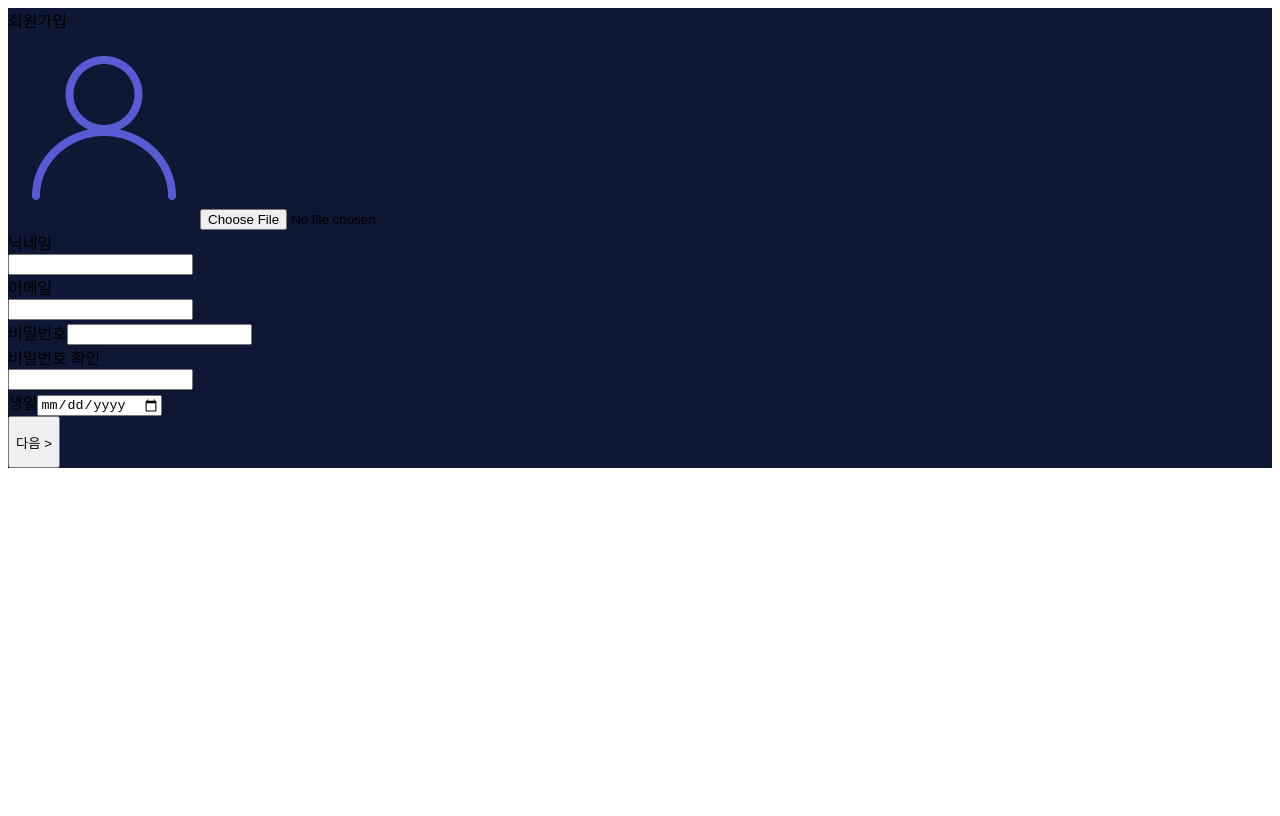
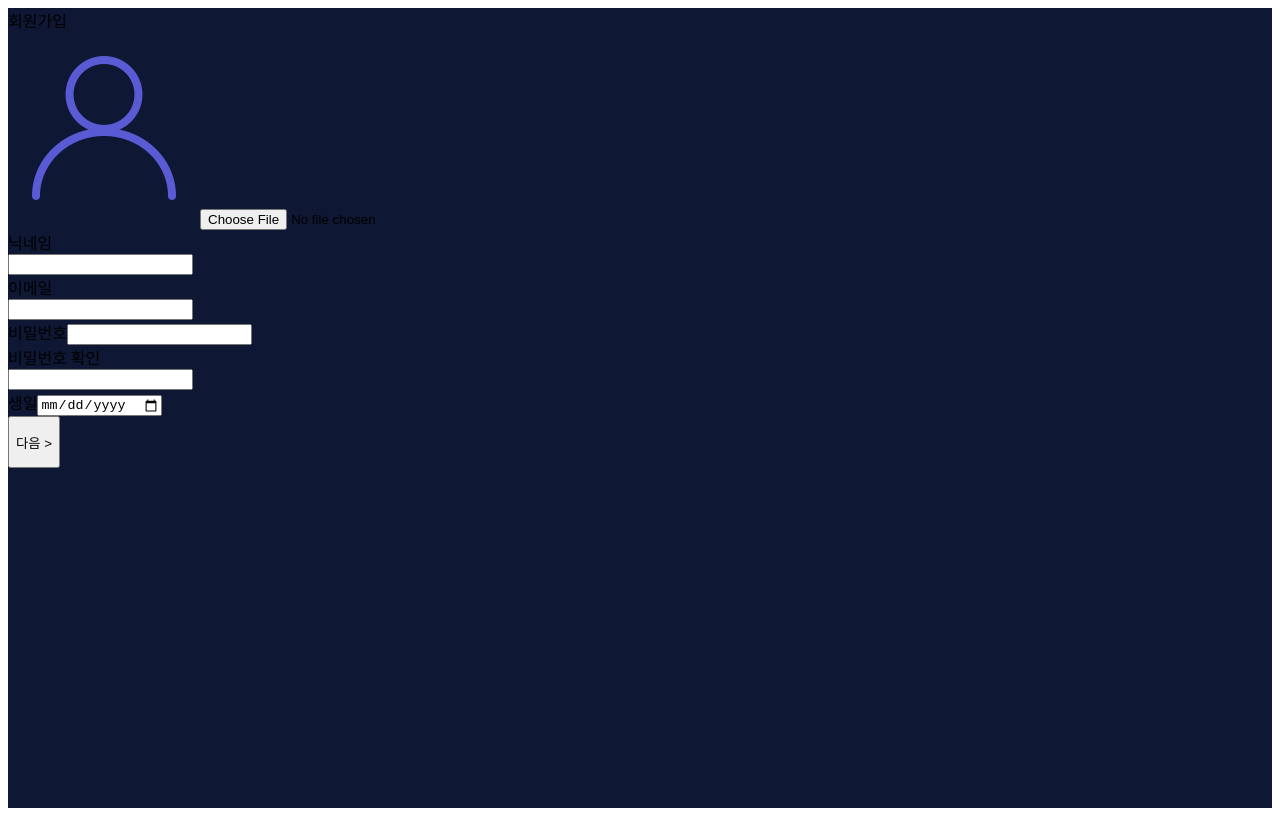
Before and after one commit to 2022-SN-AI-Pre-Internship-Team-D/Frontend, a React (Create React App) app: page /signup in a window 1280 px wide. Built offline with nearby package versions, Linux system fonts and the light colour scheme.

Commit message:
chore : signupPage ui

```diff
--- a/src/page/SignupPage.tsx
+++ b/src/page/SignupPage.tsx
@@ -154,8 +154,13 @@ function SignupPage() {
   };
 
   return (
-    <div className="h-screen" style={{ backgroundColor: ColorSystem.MainColor.Primary }}>
-      <div className="flex flex-col justify-center h-screen">
+    <div className="h-screen flex justify-center" style={{ backgroundColor: ColorSystem.MainColor.Primary }}>
+      <div className="flex flex-col justify-center h-screen item-center">
+      <div
+      className=" text-white border-solid border-2 rounded-lg flex flex-col
+      items-center justify-center"
+      style={{ height: '50rem', width: '70rem' }}
+      >
           <div className="flex justify-center mt-3 mb-14 text-white text-4xl">
             <span>회원가입</span>
           </div>
@@ -269,6 +274,7 @@ function SignupPage() {
           </form>
         </div>
       </div>
+    </div>
   );
 }
 export default SignupPage;
```
Lines whose indentation alone changed are shown as unchanged.
